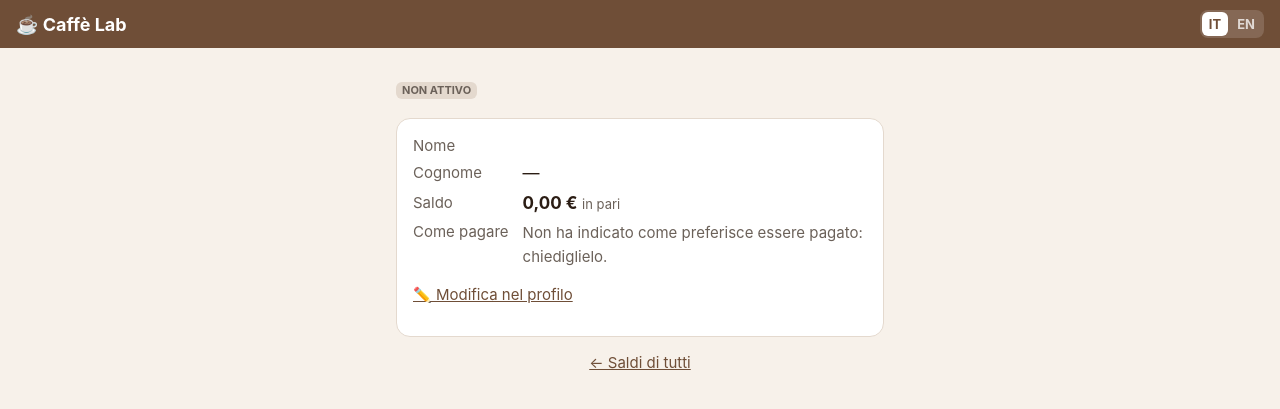
After one commit to FilippoFoiani/CaffeLabCosmac, a Flask app: template templates/persona.html in a window 1280 px wide. The commit adds this page. Shown: the top 409 px of the page. Run offline with Flask 3, Linux system fonts and the light colour scheme; the template is opened without the code that fills it, so the values that code supplies are empty.

Commit message:
Metodo di pagamento nel profilo e scheda della persona
- Profilo: PayPal (nome di paypal.me o email) e IBAN facoltativi;
  l'IBAN viene controllato con le cifre di controllo.
- Nuova scheda /persona/<id> con nome, cognome, saldo e come pagare,
  visibile solo a chi ha fatto l'accesso; si apre dai nomi in Saldi
  e nell'avviso del lunedì.
- In Pagamenti la scheda compare appena si sceglie la persona.
- PayPal e IBAN non compaiono nella lista dei Saldi né nell'Excel.
- Colonne nuove persone.paypal e persone.iban aggiunte da sole al riavvio.

Closes #5

Co-Authored-By: Claude Opus 5.5 <noreply@anthropic.com>

```diff
--- a/app.py
+++ b/app.py
@@ -8,6 +8,7 @@ movimenti non annullati. Saldo positivo = credito, negativo = debito.
 import io
 import json
 import os
+import re
 import secrets
 import smtplib
 import sqlite3
@@ -218,7 +219,10 @@ def inizializza_db():
                           ("richiesta_ts", "TEXT NOT NULL DEFAULT ''"),
                           ("nuovo_nome", "TEXT NOT NULL DEFAULT ''"),
                           ("nuovo_cognome", "TEXT NOT NULL DEFAULT ''"),
-                          ("nuovo_account", "INTEGER NOT NULL DEFAULT 0")):
+                          ("nuovo_account", "INTEGER NOT NULL DEFAULT 0"),
+                          # come vuole essere pagato (facoltativi, visibili nella sua scheda)
+                          ("paypal", "TEXT NOT NULL DEFAULT ''"),
+                          ("iban", "TEXT NOT NULL DEFAULT ''")):
             if col not in colonne_p:
                 con.execute(f"ALTER TABLE persone ADD COLUMN {col} {tipo}")
         # Le prime email partiranno dal prossimo lunedì, non appena si installa l'app
@@ -326,12 +330,40 @@ def email_valida(e):
     return e if (len(e) <= 120 and "@" in e and "." in e.split("@")[-1] and " " not in e) else ""
 
 
+def iban_valido(testo):
+    """IBAN senza spazi e in maiuscolo se il codice di controllo torna, altrimenti ''."""
+    t = re.sub(r"[\s-]", "", testo or "").upper()
+    if not re.fullmatch(r"[A-Z]{2}\d{2}[A-Z0-9]{11,30}", t):
+        return ""
+    numero = "".join(str(int(c, 36)) for c in t[4:] + t[:4])
+    return t if int(numero) % 97 == 1 else ""
+
+
+def iban_leggibile(iban):
+    return " ".join(iban[i:i + 4] for i in range(0, len(iban or ""), 4))
+
+
+def paypal_valido(testo):
+    """Nome di paypal.me (anche incollato come link) oppure email del conto PayPal; '' se non valido."""
+    t = re.sub(r"^(https?://)?(www\.)?paypal\.me/", "", (testo or "").strip(), flags=re.I).strip("/@ ")
+    if "@" in t:
+        return email_valida(t)
+    return t if re.fullmatch(r"[A-Za-z0-9]{1,20}", t) else ""
+
+
+def paypal_link(paypal):
+    """Link paypal.me per un nome utente; per un'email non c'è un link diretto."""
+    return "" if not paypal or "@" in paypal else f"https://paypal.me/{paypal}"
+
+
 def nome_completo(p):
     if p is None:
         return "?"
     return f"{p['nome']} {p['cognome']}".strip()
 
 
+app.jinja_env.filters["iban"] = iban_leggibile
+app.jinja_env.filters["paypal_link"] = paypal_link
 app.jinja_env.filters["euro"] = euro
 app.jinja_env.filters["ora"] = ora_locale
 app.jinja_env.filters["nome"] = nome_completo
@@ -976,15 +1008,36 @@ def profilo():
     if request.method == "POST":
         testo = request.form.get("email", "").strip()
         email = email_valida(testo)
+        testo_paypal = request.form.get("paypal", "").strip()
+        paypal = paypal_valido(testo_paypal)
+        testo_iban = request.form.get("iban", "").strip()
+        iban = iban_valido(testo_iban)
+        errore = None
         if testo and not email:
-            flash(_("Indirizzo email non valido."), "errore")
-            return redirect(url_for("profilo"))
+            errore = _("Indirizzo email non valido.")
+        elif testo_paypal and not paypal:
+            errore = _("PayPal non valido: scrivi il tuo nome di paypal.me (es. mariorossi) oppure l'email del conto PayPal.")
+        elif testo_iban and not iban:
+            errore = _("IBAN non valido: controlla che sia completo e senza errori di battitura.")
+        if errore:
+            flash(errore, "errore")
+            return render_template("profilo.html", email_attiva=email_configurata(), form=request.form)
         with db():
-            db().execute("UPDATE persone SET email=?, avvisi_email=? WHERE id=?",
-                         (email, 1 if request.form.get("avvisi_email") else 0, u["id"]))
+            db().execute("UPDATE persone SET email=?, avvisi_email=?, paypal=?, iban=? WHERE id=?",
+                         (email, 1 if request.form.get("avvisi_email") else 0, paypal, iban, u["id"]))
         flash(_("Profilo aggiornato."), "ok")
         return redirect(url_for("home"))
-    return render_template("profilo.html", email_attiva=email_configurata())
+    return render_template("profilo.html", email_attiva=email_configurata(),
+                           form={"email": u["email"], "paypal": u["paypal"], "iban": iban_leggibile(u["iban"]),
+                                 "avvisi_email": u["avvisi_email"]})
+
+
+@app.get("/persona/<int:pid>")
+@login_richiesto
+def scheda_persona(pid):
+    """Scheda pubblica (per chi ha fatto l'accesso): nome, saldo e come vuole essere pagato."""
+    p = next((r for r in elenco_saldi(includi_inattivi=True) if r["id"] == pid), None) or abort(404)
+    return render_template("persona.html", p=p)
 
 
 @app.route("/spesa", methods=["GET", "POST"])
--- a/lingue.py
+++ b/lingue.py
@@ -261,6 +261,27 @@ EN = {
         "The administrator hasn't turned on emails yet: you'll still see the reminder here in the app.",
     "Indirizzo email non valido.": "Invalid email address.",
     "Profilo aggiornato.": "Profile updated.",
+    # --- come essere pagati e scheda della persona ---
+    "Come vuoi essere pagato": "How you want to be paid",
+    "Facoltativo. Quello che scrivi qui compare nella tua scheda, che vede chi ha fatto l'accesso all'app quando deve darti dei soldi. Lascia vuoto per non mostrarlo.":
+        "Optional. What you enter here appears on your card, which anyone logged in to the app sees when they need to give you money. Leave it empty to keep it hidden.",
+    "nome di paypal.me oppure email": "paypal.me name or email",
+    "PayPal non valido: scrivi il tuo nome di paypal.me (es. mariorossi) oppure l'email del conto PayPal.":
+        "Invalid PayPal: enter your paypal.me name (e.g. mariorossi) or the email of your PayPal account.",
+    "IBAN non valido: controlla che sia completo e senza errori di battitura.":
+        "Invalid IBAN: check that it is complete and has no typos.",
+    "Vedi la tua scheda": "See your card",
+    "Modifica nel profilo": "Edit in your profile",
+    "Saldo": "Balance",
+    "in debito": "in debt",
+    "in credito": "in credit",
+    "in pari": "even",
+    "Come pagare": "How to pay",
+    "Conto comune: metti i soldi nella cassa.": "Shared account: put the money in the cash box.",
+    "Non ha indicato come preferisce essere pagato: chiediglielo.":
+        "No preferred payment method given: ask them.",
+    "Ho dato dei soldi a {nome}": "I gave money to {nome}",
+    "Apri la scheda": "Open the card",
     "Torna indietro": "Back",
 
     # --- descrizioni dei movimenti ---
--- a/static/stile.css
+++ b/static/stile.css
@@ -257,3 +257,12 @@ input[type=file] { padding: 10px; }
 .esito.ok { color: var(--verde); }
 .esito.no { color: var(--rosso); }
 .lista li.registro { align-items: flex-start; }
+
+/* Scheda di una persona (pagina /persona e riquadro in Pagamenti) */
+.scheda-persona { display: grid; grid-template-columns: auto 1fr; gap: 6px 14px; margin: 0 0 12px; }
+.scheda-persona dt { color: var(--grigio); font-size: 15px; }
+.scheda-persona dd { margin: 0; min-width: 0; overflow-wrap: anywhere; }
+.scheda-scelta { background: var(--card); border: 1px solid var(--bordo); border-radius: 12px; padding: 12px 14px; }
+.scheda-scelta .scheda-persona { margin-bottom: 6px; }
+.copiabile { user-select: all; -webkit-user-select: all; font-family: ui-monospace, Menlo, Consolas, monospace; }
+.nome-link { color: inherit; text-decoration: none; border-bottom: 1px dotted var(--grigio); }
--- /dev/null
+++ b/templates/_scheda.html
@@ -0,0 +1,22 @@
+{# Scheda di una persona: nome, cognome, saldo e come vuole essere pagato.
+   p è una riga di elenco_saldi() (ha anche p.saldo). Usata in persona.html e paga.html. #}
+{% macro scheda_persona(p) %}
+<dl class="scheda-persona">
+  <dt>{{ _('Nome') }}</dt><dd>{{ p.nome }}</dd>
+  {% if not p.speciale %}<dt>{{ _('Cognome') }}</dt><dd>{{ p.cognome or '—' }}</dd>{% endif %}
+  <dt>{{ _('Saldo') }}</dt>
+  <dd><strong class="importo {% if p.saldo < 0 %}neg{% elif p.saldo > 0 %}pos{% endif %}">{{ p.saldo|euro }}</strong>
+    <span class="piccolo">{% if p.saldo < 0 %}{{ _('in debito') }}{% elif p.saldo > 0 %}{{ _('in credito') }}{% else %}{{ _('in pari') }}{% endif %}</span></dd>
+  <dt>{{ _('Come pagare') }}</dt>
+  <dd>
+    {% if p.speciale %}
+      <span class="aiuto">{{ _('Conto comune: metti i soldi nella cassa.') }}</span>
+    {% elif p.paypal or p.iban %}
+      {% if p.paypal %}<div>PayPal: {% if p.paypal|paypal_link %}<a href="{{ p.paypal|paypal_link }}" target="_blank" rel="noopener">paypal.me/{{ p.paypal }}</a>{% else %}<span class="copiabile">{{ p.paypal }}</span>{% endif %}</div>{% endif %}
+      {% if p.iban %}<div>IBAN: <code class="copiabile">{{ p.iban|iban }}</code></div>{% endif %}
+    {% else %}
+      <span class="aiuto">{{ _('Non ha indicato come preferisce essere pagato: chiediglielo.') }}</span>
+    {% endif %}
+  </dd>
+</dl>
+{% endmacro %}
--- a/templates/home.html
+++ b/templates/home.html
@@ -42,7 +42,7 @@
     <a class="btn" href="{{ url_for('paga', verso='dato', importo=avviso.importo) }}">🤝 {{ _('Compra il credito di un altro') }}</a>
     <a class="btn" href="{{ url_for('spesa') }}">🛒 {{ _('Compra uno dei beni') }}</a>
   </div>
-  {% if avviso.creditori %}<p class="piccolo">{{ _('In credito ora:') }} {% for c in avviso.creditori %}{{ c|nome }} ({{ c.saldo|euro }}){% if not loop.last %}, {% endif %}{% endfor %}</p>{% endif %}
+  {% if avviso.creditori %}<p class="piccolo">{{ _('In credito ora:') }} {% for c in avviso.creditori %}<a href="{{ url_for('scheda_persona', pid=c.id) }}">{{ c|nome }}</a> ({{ c.saldo|euro }}){% if not loop.last %}, {% endif %}{% endfor %}</p>{% endif %}
   {% if not avviso.oltre_limite %}
   <form method="post" action="{{ url_for('avviso_letto') }}">
     <input type="hidden" name="_csrf" value="{{ csrf_token() }}">
--- /dev/null
+++ b/templates/persona.html
@@ -0,0 +1,15 @@
+{% extends "base.html" %}
+{% from "_scheda.html" import scheda_persona %}
+{% block titolo %}{{ p|nome }} – {{ nome_app }}{% endblock %}
+{% block contenuto %}
+<h1>{{ p|nome }}{% if p.speciale %} <span class="etichetta">{{ _('conto') }}</span>{% endif %}{% if not p.attivo %} <span class="etichetta">{{ _('non attivo') }}</span>{% endif %}</h1>
+<section class="scheda">
+  {{ scheda_persona(p) }}
+  {% if p.id == utente.id %}
+    <p class="aiuto"><a href="{{ url_for('profilo') }}">✏️ {{ _('Modifica nel profilo') }}</a></p>
+  {% elif p.attivo %}
+    <a class="btn" href="{{ url_for('paga', verso='dato', a=p.id) }}">💶 {{ _('Ho dato dei soldi a {nome}', nome=p|nome) }}</a>
+  {% endif %}
+</section>
+<p class="aiuto centro"><a href="{{ url_for('saldi') }}">← {{ _('Saldi di tutti') }}</a></p>
+{% endblock %}
--- a/templates/saldi.html
+++ b/templates/saldi.html
@@ -15,7 +15,7 @@
   {% for r in righe %}
   <li class="{% if r.id == utente.id %}io{% endif %}{% if not r.attivo %} spento{% endif %}">
     <div>
-      <div>{{ r|nome }}{% if r.speciale %} <span class="etichetta">{{ _('conto') }}</span>{% endif %}{% if not r.attivo %} <span class="etichetta">{{ _('non attivo') }}</span>{% endif %}</div>
+      <div><a href="{{ url_for('scheda_persona', pid=r.id) }}" class="nome-link">{{ r|nome }}</a>{% if r.speciale %} <span class="etichetta">{{ _('conto') }}</span>{% endif %}{% if not r.attivo %} <span class="etichetta">{{ _('non attivo') }}</span>{% endif %}</div>
       {% set c = conteggi.get(r.id, {}) %}
       <div class="piccolo">{% for p in prodotti if c.get(p.id) %}{{ p.emoji }} {{ c[p.id] }}{% if not loop.last %} · {% endif %}{% else %}{{ _('nessun acquisto') }}{% endfor %}</div>
     </div>
```
Also changed, not shown: GUIDA.md (+2 -1 lines), templates/paga.html (+11 -0 lines), templates/profilo.html (+13 -3 lines), test_app.py (+40 -0 lines).
